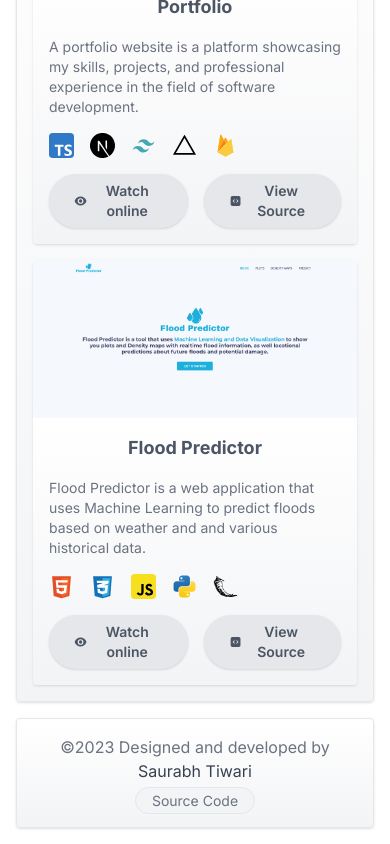
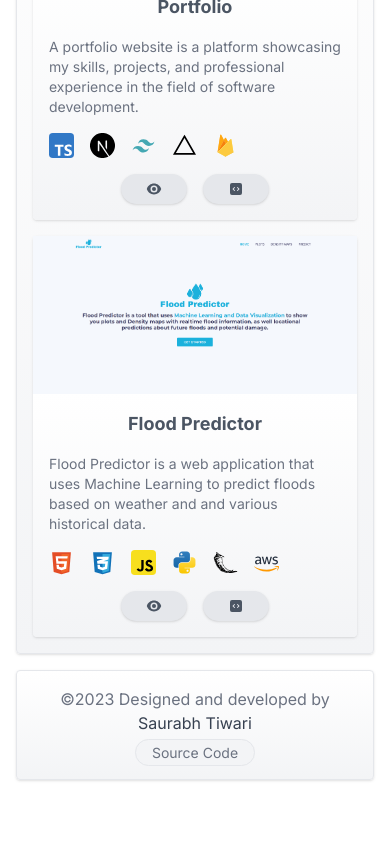
Before and after one commit to SaurabhTiwari4093/portfolio, a Next.js app: page /projects in a window 390 px wide. Shown: the part 857-1701 px from the top of the page. After the commit the page ends 1653 px from the top, so only its background shows below. Built offline with nearby package versions, Linux system fonts and the light colour scheme.

Commit message:
Corrrected project buttons

```diff
--- a/app/components/project.tsx
+++ b/app/components/project.tsx
@@ -1,4 +1,4 @@
-"use client"
+"use client";
 import Image from "next/image";
 import Link from "next/link";
 import { EyeIcon, CodeBracketSquareIcon } from "@heroicons/react/24/solid";
@@ -15,9 +15,15 @@ function Project(props: any) {
           {props.desc}
         </div>
         <div className="flex flex-wrap gap-4 items-center mb-4">
-          {props.techs.map((tech: any,key:any) => {
+          {props.techs.map((tech: any, key: any) => {
             return (
-              <Image src={tech.img} alt={tech.alt} height={25} width={25} key={key}/>
+              <Image
+                src={tech.img}
+                alt={tech.alt}
+                height={25}
+                width={25}
+                key={key}
+              />
             );
           })}
         </div>
@@ -26,7 +32,7 @@ function Project(props: any) {
             <Link href={props.href} target="_blank" rel="noopener noreferrer">
               <button className="bg-gray-200 hover:bg-gray-300 rounded-full shadow border font-semibold py-1.5 px-6 flex gap-1 items-center justify-center">
                 <EyeIcon className="h-4 w-4" />
-                Watch online
+                <span className="hidden md:block">Watch online</span>
               </button>
             </Link>
           ) : (
@@ -35,7 +41,7 @@ function Project(props: any) {
           <Link href={props.code} target="_blank" rel="noopener noreferrer">
             <button className="bg-gray-200 hover:bg-gray-300 rounded-full shadow border font-semibold py-1.5 px-6 flex gap-1 items-center justify-center">
               <CodeBracketSquareIcon className="h-4 w-4" />
-              View Source
+              <span className="hidden md:block">View Source</span>
             </button>
           </Link>
         </div>
--- a/app/projects/page.tsx
+++ b/app/projects/page.tsx
@@ -87,6 +87,10 @@ function Projects() {
               img: FlaskImg,
               alt: "Flask",
             },
+            {
+              img:AWSImg,
+              alt:"AWS",
+            },
           ]}
           href={"https://flood-predictor.iccntsd.in/"}
           code={"https://github.com/SaurabhTiwari4093/Flood-Forecasting"}
```
